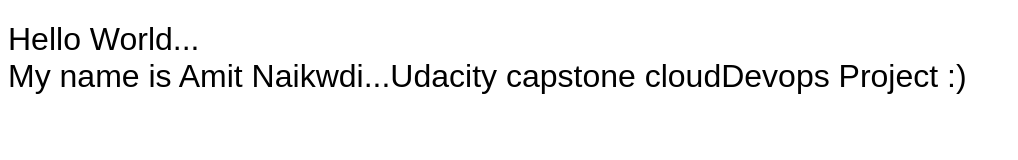
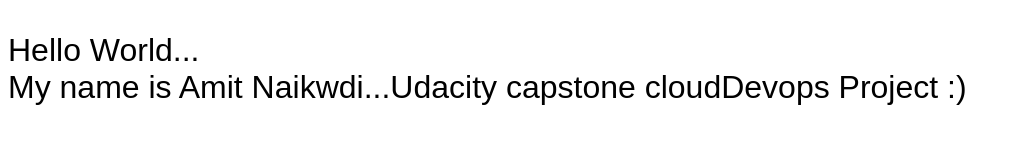
Before and after one commit to amitnike/capstonenginxapp, a plain HTML site: page index.html in a window 1280 px wide. Shown: the whole page, without its empty margins (0-1018 px from the left). Drawn offline with Linux system fonts and the light colour scheme.

```diff
--- a/index.html
+++ b/index.html
@@ -16,7 +16,7 @@
 <body>
 
     <h1>
-        Hello World...<br>
+        <p>Hello World...<br>
         My name is Amit Naikwdi...Udacity capstone cloudDevops Project :)
     </h1>
 
```
Also changed, not shown: 1 other file.
